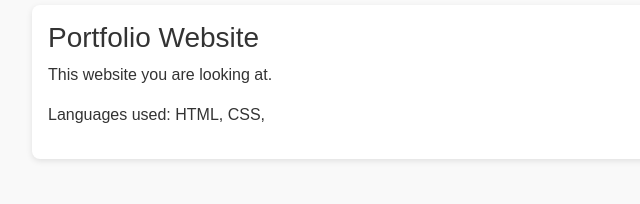
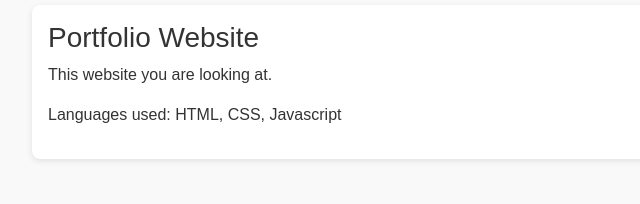
Before and after one commit to heweytheduck/portfolio, a plain HTML site: page index.html in a window 1280 px wide. Shown: the part 975-1179 px from the top of the page, 140-780 px from the left. Drawn offline with nearby package versions, Linux system fonts and the light colour scheme.

Commit message:
backend is overrated

```diff
--- a/index.html
+++ b/index.html
@@ -101,7 +101,7 @@
       <div class="project-card">
         <h3>Portfolio Website</h3>
         <p>This website you are looking at.</p>
-        <p>Languages used: HTML, CSS, </p>
+        <p>Languages used: HTML, CSS, Javascript</p>
       </div>
     </div>
   </section>
```
